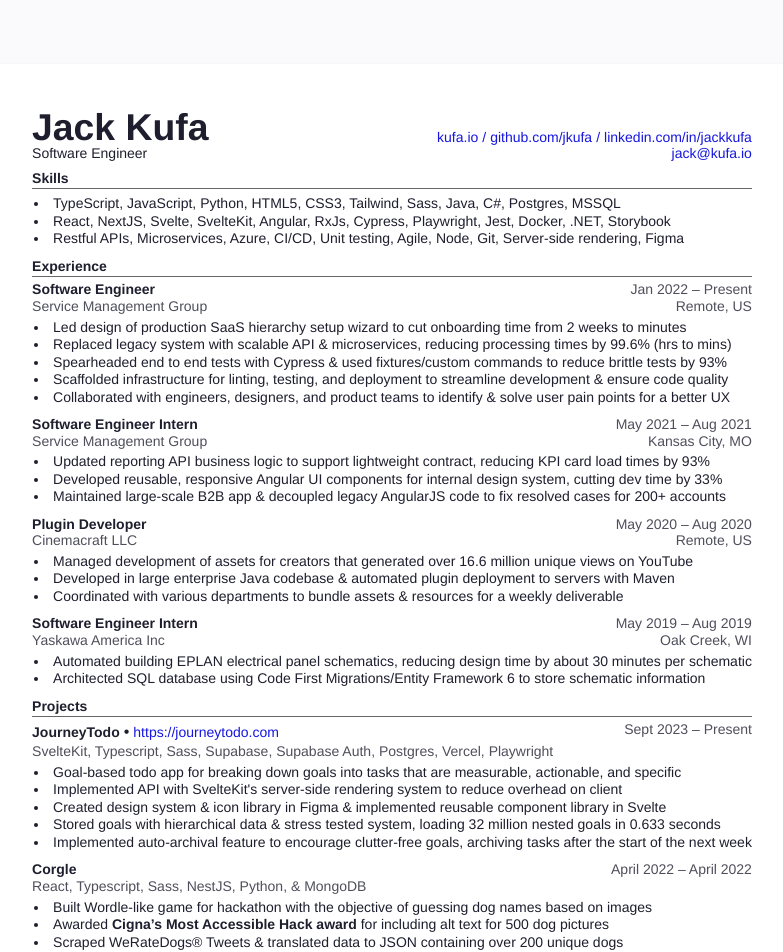
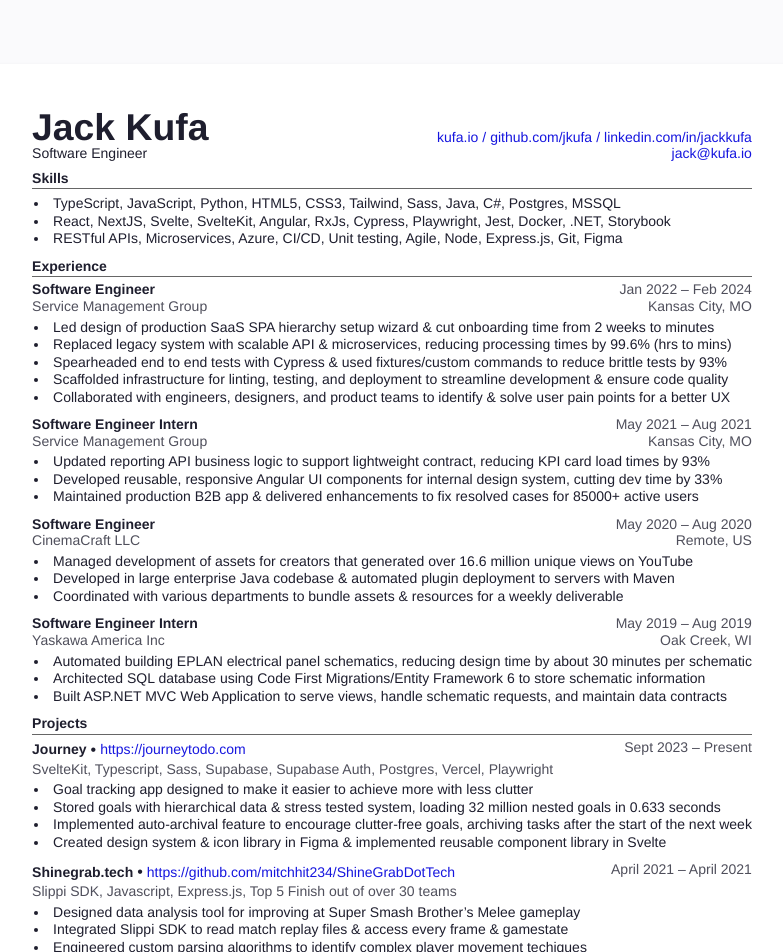
Before and after one commit to jkufa/Resume, a SvelteKit app: page / in a window 1280 px wide. Shown: the top 952 px of the page, without its empty margins (248-1031 px from the left). Built offline with nearby package versions, Linux system fonts and the light colour scheme.

Commit message:
Layoff 2024

```diff
--- a/src/lib/Page.svelte
+++ b/src/lib/Page.svelte
@@ -31,7 +31,7 @@
 
 <style lang="scss">
 	.page {
-    margin-top: 4rem;
+		margin-top: 4rem;
 		box-sizing: border-box;
 		padding: 0.5in;
 		width: 100%;
--- a/src/routes/+layout.server.ts
+++ b/src/routes/+layout.server.ts
@@ -16,4 +16,4 @@ export const load: LayoutServerLoad = async () => {
 		ResContent
 	};
 };
-1
+1;
--- a/src/static/resContent.js
+++ b/src/static/resContent.js
@@ -11,19 +11,19 @@ export const ResContent = {
 			{
 				title: 'Software Engineer',
 				company: 'Service Management Group',
-				location: 'Remote, US',
+				location: 'Kansas City, MO',
 				dates: {
 					start: 'Jan 2022',
-					end: 'Present'
+					end: 'Feb 2024'
 				},
 				bulletPoints: [
-					'Led design of production SaaS hierarchy setup wizard to cut onboarding time from 2 weeks to minutes',
+					'Led design of production SaaS SPA hierarchy setup wizard & cut onboarding time from 2 weeks to minutes',
 					'Replaced legacy system with scalable API & microservices, reducing processing times by 99.6% (hrs  to mins)',
 					'Spearheaded end to end tests with Cypress & used fixtures/custom commands to reduce brittle tests by 93%',
-          'Scaffolded infrastructure for linting, testing, and deployment to streamline development & ensure code quality',
-          // 'Collaborated with design, product, & other engineers to provide high-value product enhancements',
+					'Scaffolded infrastructure for linting, testing, and deployment to streamline development & ensure code quality',
+					// 'Collaborated with design, product, & other engineers to provide high-value product enhancements',
 					// 'Collaborated on UI proof of concepts, securing stakeholder approval & front-end alignment across teams',
-          'Collaborated with engineers, designers, and product teams to identify & solve user pain points for a better UX'// on UI proof of concepts for stakeholder approval, and ensuring front-end alignment across teams for delightful customer experiences.'
+					'Collaborated with engineers, designers, and product teams to identify & solve user pain points for a better UX' // on UI proof of concepts for stakeholder approval, and ensuring front-end alignment across teams for delightful customer experiences.'
 				]
 			},
 			{
@@ -37,12 +37,12 @@ export const ResContent = {
 				bulletPoints: [
 					'Updated reporting API business logic to support lightweight contract, reducing KPI card load times by 93%',
 					'Developed reusable, responsive Angular UI components for internal design system, cutting dev time by 33%',
-					'Maintained large-scale B2B app & decoupled legacy AngularJS code to fix resolved cases for 200+ accounts'
+					'Maintained production B2B app & delivered enhancements to fix resolved cases for 85000+ active users'
 				]
 			},
 			{
-				title: 'Plugin Developer',
-				company: 'Cinemacraft LLC',
+				title: 'Software Engineer',
+				company: 'CinemaCraft LLC',
 				location: 'Remote, US',
 				dates: {
 					start: 'May 2020',
@@ -64,7 +64,8 @@ export const ResContent = {
 				},
 				bulletPoints: [
 					'Automated building EPLAN electrical panel schematics, reducing design time by about 30 minutes per schematic',
-					'Architected SQL database using Code First Migrations/Entity Framework 6 to store schematic information'
+					'Architected SQL database using Code First Migrations/Entity Framework 6 to store schematic information',
+					'Built ASP.NET MVC Web Application to serve views, handle schematic requests, and maintain data contracts'
 				]
 			}
 		]
@@ -86,7 +87,7 @@ export const ResContent = {
 			//   ]
 			// },
 			{
-				title: 'JourneyTodo',
+				title: 'Journey',
 				url: 'https://journeytodo.com',
 				info: 'SvelteKit, Typescript, Sass, Supabase, Supabase Auth, Postgres, Vercel, Playwright',
 				dates: {
@@ -94,13 +95,40 @@ export const ResContent = {
 					end: 'Present'
 				},
 				bulletPoints: [
-					'Goal-based todo app for breaking down goals into tasks that are measurable, actionable, and specific',
-          'Implemented API with SvelteKit\'s server-side rendering system to reduce overhead on client',
-					'Created design system & icon library in Figma & implemented reusable component library in Svelte',
+					'Goal tracking app designed to make it easier to achieve more with less clutter',
 					'Stored goals with hierarchical data & stress tested system, loading 32 million nested goals in 0.633 seconds',
-					'Implemented auto-archival feature to encourage clutter-free goals, archiving tasks after the start of the next week'
+					'Implemented auto-archival feature to encourage clutter-free goals, archiving tasks after the start of the next week',
+					'Created design system & icon library in Figma & implemented reusable component library in Svelte'
+					// 'Utilized SvelteKit\'s server-side system to improve SEO and reduce client overhead on initial load',
 				]
 			},
+			// {
+			//   title: 'kufa.io',
+			//   url:'https://kufa.io',
+			//   info: 'SvelteKit, Three.js, GSAP, Lenis, Tailwind, Vercel',
+			//   dates: {
+			//     start: 'Dec 2023',
+			//     end: 'Jan 2024'
+			//   },
+			//   bulletPoints: [
+			//     'Fast, accessible & responsive personal website to showcase personality, projects & skills.'
+			//   ]
+			// }
+			{
+				title: 'Shinegrab.tech',
+				url: 'https://github.com/mitchhit234/ShineGrabDotTech',
+				info: 'Slippi SDK, Javascript, Express.js, Top 5 Finish out of over 30 teams',
+				dates: {
+					start: 'April 2021',
+					end: 'April 2021'
+				},
+				bulletPoints: [
+					'Designed data analysis tool for improving at Super Smash Brother’s Melee gameplay',
+					'Integrated Slippi SDK to read match replay files & access every frame & gamestate',
+					'Engineered custom parsing algorithms to identify complex player movement techiques',
+					'Built express.js server to handle data ingestion and serve hydrated HTML with stats to the client'
+				]
+			}
 			// {
 			//   title: 'Wisdom Keeper',
 			//   info: ['Golang, Discord, Docker, Google Cloud'],
@@ -114,19 +142,19 @@ export const ResContent = {
 			//     'Deployed in a docker container on Google Cloud Compute Engine',
 			//   ]
 			// },
-			{
-				title: 'Corgle',
-				info: 'React, Typescript, Sass, NestJS, Python, & MongoDB',
-				dates: {
-					start: 'April 2022',
-					end: 'April 2022'
-				},
-				bulletPoints: [
-					'Built Wordle-like game for hackathon with the objective of guessing dog names based on images',
-					'Awarded **Cigna’s Most Accessible Hack award** for including alt text for 500 dog pictures',
-					'Scraped WeRateDogs® Tweets & translated data to JSON containing over 200 unique dogs'
-				]
-			}
+			// {
+			// 	title: 'Corgle',
+			// 	info: 'React, Typescript, Sass, NestJS, Python, & MongoDB',
+			// 	dates: {
+			// 		start: 'April 2022',
+			// 		end: 'April 2022'
+			// 	},
+			// 	bulletPoints: [
+			// 		'Built Wordle-like game for hackathon with the objective of guessing dog names based on images',
+			// 		'Awarded **Cigna’s Most Accessible Hack award** for including alt text for 500 dog pictures',
+			// 		'Scraped WeRateDogs® Tweets & translated data to JSON containing over 200 unique dogs'
+			// 	]
+			// }
 			// {
 			// 	title: 'Drafty',
 			// 	info: ['Python', 'Flask', 'SQLite3', 'SQLAlchemy', 'Discord'],
@@ -163,7 +191,7 @@ export const ResContent = {
 			},
 			{
 				skills: [
-          'React',
+					'React',
 					'NextJS',
 					'Svelte',
 					'SvelteKit',
@@ -179,15 +207,15 @@ export const ResContent = {
 			},
 			{
 				skills: [
-					'Restful APIs',
+					'RESTful APIs',
 					'Microservices',
 					'Azure',
 					'CI/CD',
 					'Unit testing',
 					'Agile',
 					'Node',
+					'Express.js',
 					'Git',
-					'Server-side rendering',
 					'Figma'
 				]
 			}
```
Also changed, not shown: package.json (indentation only).
